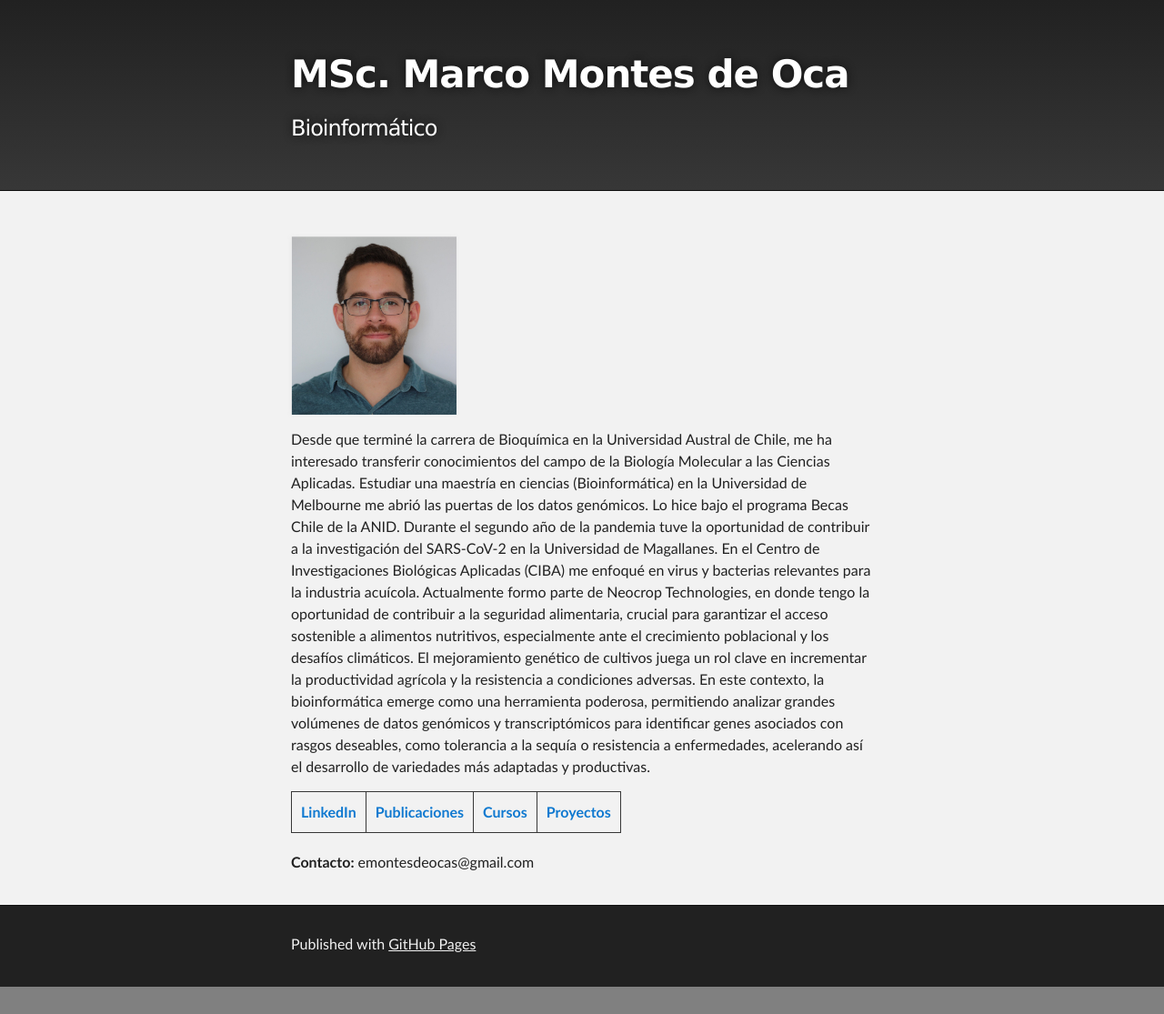
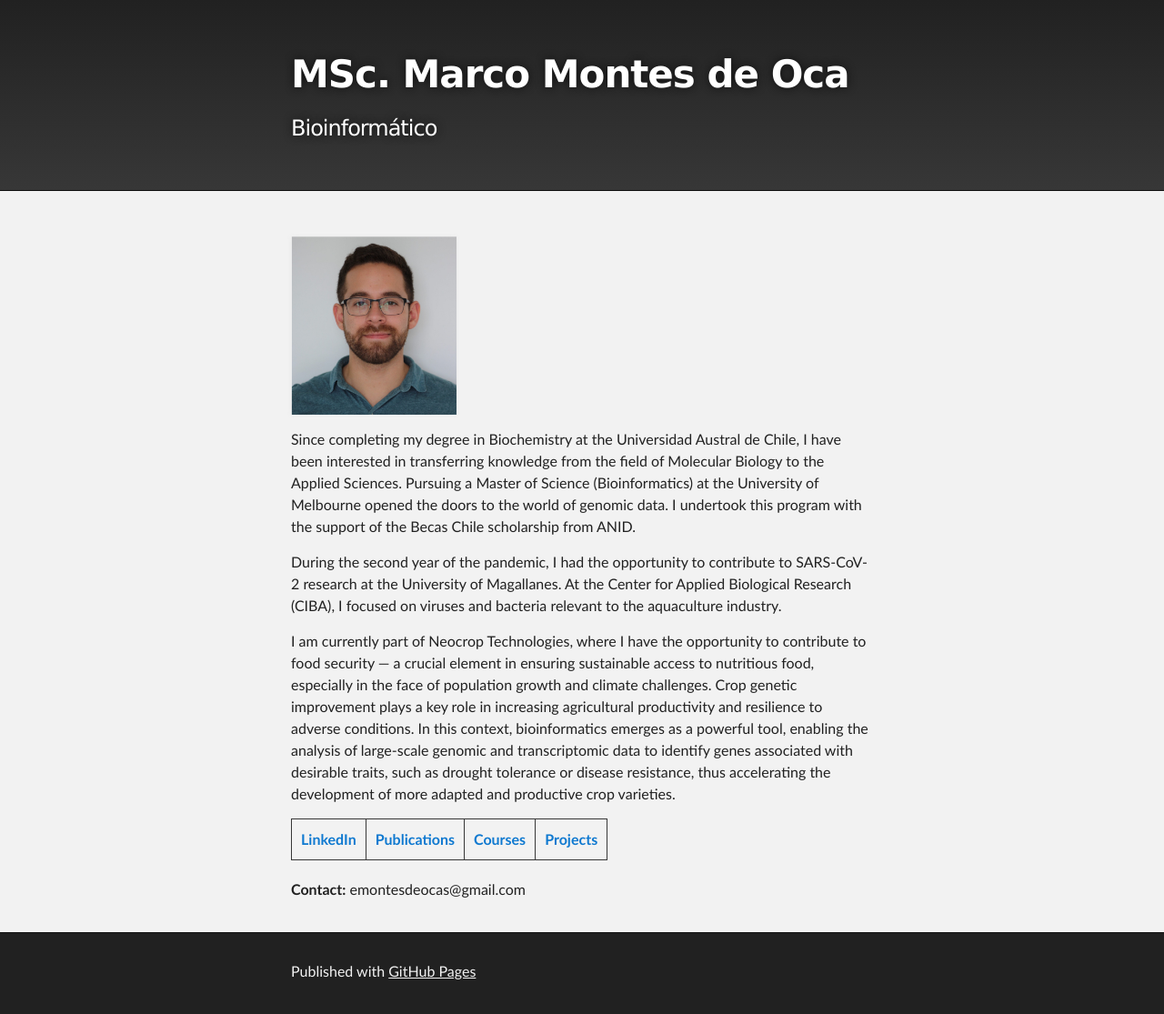
Before and after one commit to marco-montesdeoca/marco-montesdeoca.github.io, a Jekyll site: the page built from index.md, in a window 1280 px wide. Shown: the whole page at 91% size. Built offline with Jekyll 4.4.1, drawn with Linux system fonts in a browser that asks for light colours; before the commit the page ends 1085 px from its top, so only the background shows below that.

Commit message:
Update index.md

```diff
--- a/index.md
+++ b/index.md
@@ -3,9 +3,12 @@ layout: default
 ---
 <img src="https://github.com/marco-montesdeoca/marco-montesdeoca.github.io/raw/main/Foto_Marco_Montes_de_Oca.png" width="182" height="196">
 
-Desde que terminé la carrera de Bioquímica en la Universidad Austral de Chile, me ha interesado transferir conocimientos del campo de la Biología Molecular a las Ciencias Aplicadas. Estudiar una maestría en ciencias (Bioinformática) en la Universidad de Melbourne me abrió las puertas de los datos genómicos. Lo hice bajo el programa Becas Chile de la ANID.
-Durante el segundo año de la pandemia tuve la oportunidad de contribuir a la investigación del SARS-CoV-2 en la Universidad de Magallanes. En el Centro de Investigaciones Biológicas Aplicadas (CIBA) me enfoqué en virus y bacterias relevantes para la industria acuícola. Actualmente formo parte de Neocrop Technologies, en donde tengo la oportunidad de contribuir a la seguridad alimentaria, crucial para garantizar el acceso sostenible a alimentos nutritivos, especialmente ante el crecimiento poblacional y los desafíos climáticos. El mejoramiento genético de cultivos juega un rol clave en incrementar la productividad agrícola y la resistencia a condiciones adversas. En este contexto, la bioinformática emerge como una herramienta poderosa, permitiendo analizar grandes volúmenes de datos genómicos y transcriptómicos para identificar genes asociados con rasgos deseables, como tolerancia a la sequía o resistencia a enfermedades, acelerando así el desarrollo de variedades más adaptadas y productivas.
+Since completing my degree in Biochemistry at the Universidad Austral de Chile, I have been interested in transferring knowledge from the field of Molecular Biology to the Applied Sciences. Pursuing a Master of Science (Bioinformatics) at the University of Melbourne opened the doors to the world of genomic data. I undertook this program with the support of the Becas Chile scholarship from ANID.
 
-[**LinkedIn**](https://www.linkedin.com/in/marco-montes-de-oca-809383132/) | [**Publicaciones**](publicaciones.md) | [**Cursos**](cursos.md) | [**Proyectos**](proyectos.md)
+During the second year of the pandemic, I had the opportunity to contribute to SARS-CoV-2 research at the University of Magallanes. At the Center for Applied Biological Research (CIBA), I focused on viruses and bacteria relevant to the aquaculture industry.
 
-**Contacto:** emontesdeocas@gmail.com
+I am currently part of Neocrop Technologies, where I have the opportunity to contribute to food security — a crucial element in ensuring sustainable access to nutritious food, especially in the face of population growth and climate challenges. Crop genetic improvement plays a key role in increasing agricultural productivity and resilience to adverse conditions. In this context, bioinformatics emerges as a powerful tool, enabling the analysis of large-scale genomic and transcriptomic data to identify genes associated with desirable traits, such as drought tolerance or disease resistance, thus accelerating the development of more adapted and productive crop varieties.
+
+[**LinkedIn**](https://www.linkedin.com/in/marco-montes-de-oca-809383132/) | [**Publications**](publicaciones.md) | [**Courses**](cursos.md) | [**Projects**](proyectos.md)
+
+**Contact:** emontesdeocas@gmail.com
```
